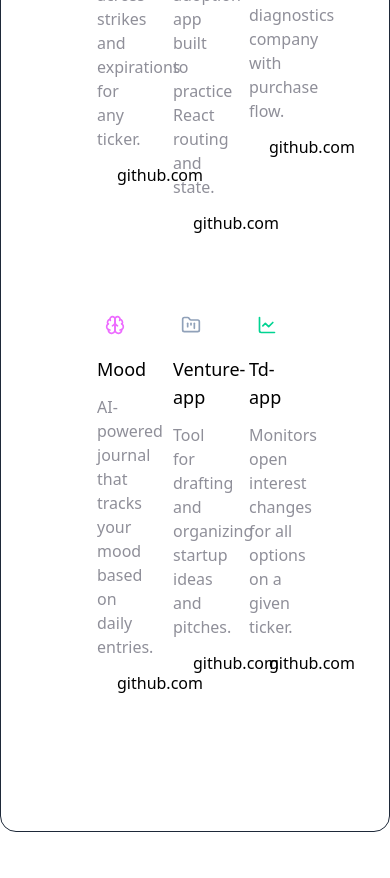
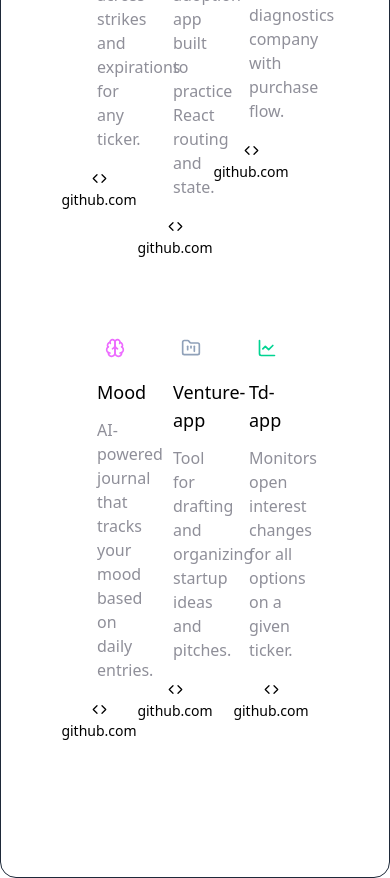
Before and after one commit to OttoHines3/my-website, a Next.js app: page /projects in a window 390 px wide. Shown: the part 1000-1878 px from the top of the page. Before the commit the page ends 1832 px from the top, so only its background shows below. Built offline with nearby package versions, Linux system fonts and the light colour scheme.

Commit message:
mobile responsive changes

```diff
--- a/src/app/about/page.tsx
+++ b/src/app/about/page.tsx
@@ -8,7 +8,7 @@ export default function About() {
             {/* Text Block */}
             <div>
                 <h1 className="text-4xl font-bold mb-6">
-                    I&aspos;m Otto Hines. I live in Chicago, where I build and trade with precision.
+                    I&apos;m Otto Hines. I live in Chicago, where I build and trade with precision.
                 </h1>
 
                 <p className="mb-4 text-[#8f8f99]">
--- a/src/app/projects/page.tsx
+++ b/src/app/projects/page.tsx
@@ -44,7 +44,7 @@ const items = [
 export default function Projects() {
     return (
         <div>
-            <div className="flex flex-col max-w-xl m-20 space-y-7 ">
+            <div className="flex flex-col max-w-xl m-20 space-y-7 sm:text-left ">
                 <h1 className=" font-semibold text-4xl font-sans ">
                     Projects I have built to sharpen my skills and explore ideas.
                 </h1>
@@ -53,7 +53,7 @@ export default function Projects() {
                     others are still evolving - but all of them reflect my curiosity and obsession with clean,
                     purposeful development.</p>
             </div>
-            <div className="grid grid-cols-3 grid-row-2 m-20 space-y-10 space-x-10">
+            <div className="grid grid-cols-3 grid-row-2 m-20 space-y-10 space-x-10 sm:grid-cols-2 lg:grid-cols-3 ">
                 {items.map((obj, index) => (
                     <div className="flex flex-col space-y-3 hover:bg-[#232323] rounded-xl p-4 hover:shadow-lg hover:scale-[1.01] hover:-translate-y-1" key={index}>
                         <div className="w-fit p-2 rounded-full ">
@@ -62,7 +62,7 @@ export default function Projects() {
                         <h2 className="text-lg">{obj.title}</h2>
                         <p className="text-[#8f8f99]"> {obj.description} </p>
 
-                        <Link href={obj.link} className="flex flex-row space-x-5 items-center hover:text-green-300"> <Code size={15} /> <p>github.com</p></Link>
+                        <Link href={obj.link} className="flex flex-col sm:flex-row items-center justify-start gap-1 hover:text-green-300 text-sm mt-2"> <Code size={15} className="shrink-0" /> <p className="break-words">github.com</p></Link>
                     </div>
                 )
 
```
